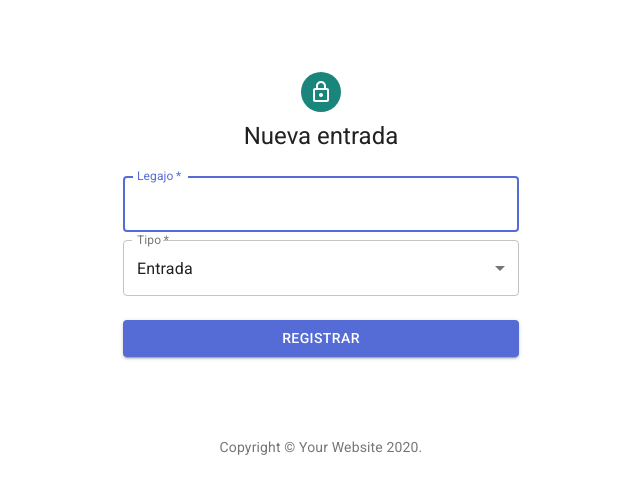
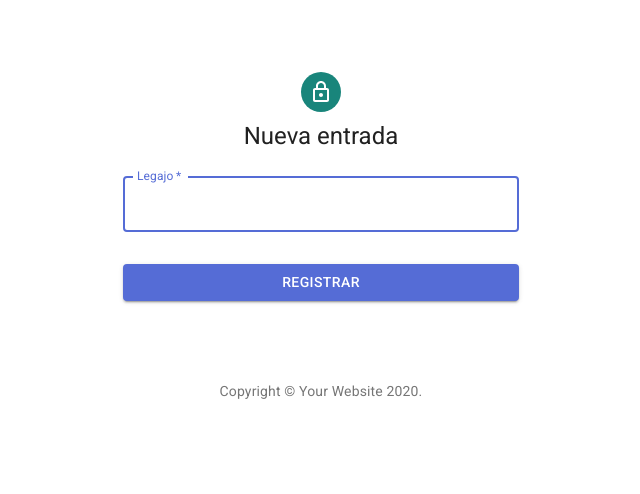
Before and after one commit to a-maggi/uade-integracion-pws, a React (Create React App) app: page /sign in a window 1280 px wide. Shown: the top 494 px of the page, without its empty margins (319-959 px from the left). Built offline with nearby package versions, Linux system fonts and the light colour scheme.

Commit message:
Cambios en registro

```diff
--- a/package.json
+++ b/package.json
@@ -9,9 +9,10 @@
     "eject": "react-scripts eject"
   },
   "dependencies": {
-    "@material-ui/core": "latest",
+    "@material-ui/core": "^4.11.0",
     "@material-ui/icons": "^4.9.1",
     "clsx": "latest",
+    "material-table": "^1.66.0",
     "react": "latest",
     "react-dom": "latest",
     "react-router-dom": "^5.2.0",
--- a/src/App.js
+++ b/src/App.js
@@ -9,7 +9,7 @@ export default function App() {
         <Switch>
           <Route path="/panel" component={HomePage} />
           <Route exact path="/sign" component={SignPage} />
-          <Route exact path="/login" component={SignInPage} />
+          <Route exact path="/" component={SignInPage} />
         </Switch>
       </Router>
   );
--- a/src/pages/HomePage/index.js
+++ b/src/pages/HomePage/index.js
@@ -88,7 +88,7 @@ export default () => {
 
 
   React.useEffect(() => {
-    if (!user && isLoaded) history.push('/login');
+    if (!user && isLoaded) history.push('/');
   }, [user]);
 
   const fixedHeightPaper = clsx(classes.paper, classes.fixedHeight);
--- a/src/pages/SignPage.js
+++ b/src/pages/SignPage.js
@@ -70,8 +70,7 @@ export default () => {
   const [messageError, setMessageError] = React.useState(false);
   const [success, setSuccess] = React.useState(false);
   const [formData, updateFormData] = React.useState({
-    taxNumber: "",
-    type: "entry"
+    taxNumber: ""
   });
 
   const handleChange = (e) => {
@@ -132,20 +131,6 @@ export default () => {
             autoComplete="legajo"
             autoFocus
           />
-          <FormControl required fullWidth variant="outlined" className={classes.formControl}>
-            <InputLabel id="demo-simple-select-outlined-label">Tipo</InputLabel>
-            <Select
-              labelId="demo-simple-select-outlined-label"
-              id="demo-simple-select-outlined"
-              onChange={handleChange}
-              name="type"
-              value={formData.type}
-              label="tipo"
-            >
-              <MenuItem value="entry">Entrada</MenuItem>
-              <MenuItem value="egress">Salida</MenuItem>
-            </Select>
-          </FormControl>
           <div className={classes.wrapper}>
             <Button
               type="submit"
```
Also changed, not shown: 1 other file (tests, documents, lock files or other folders).
